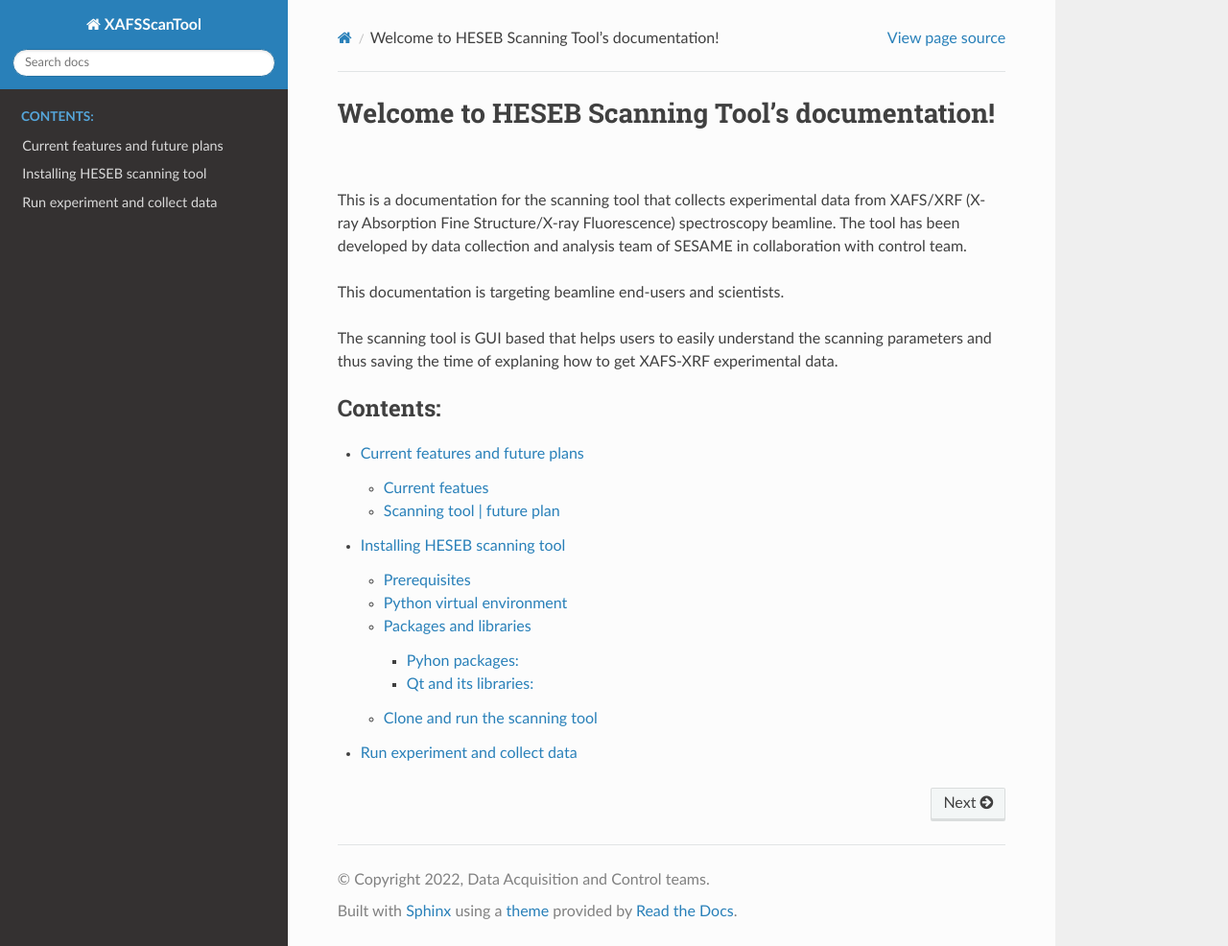
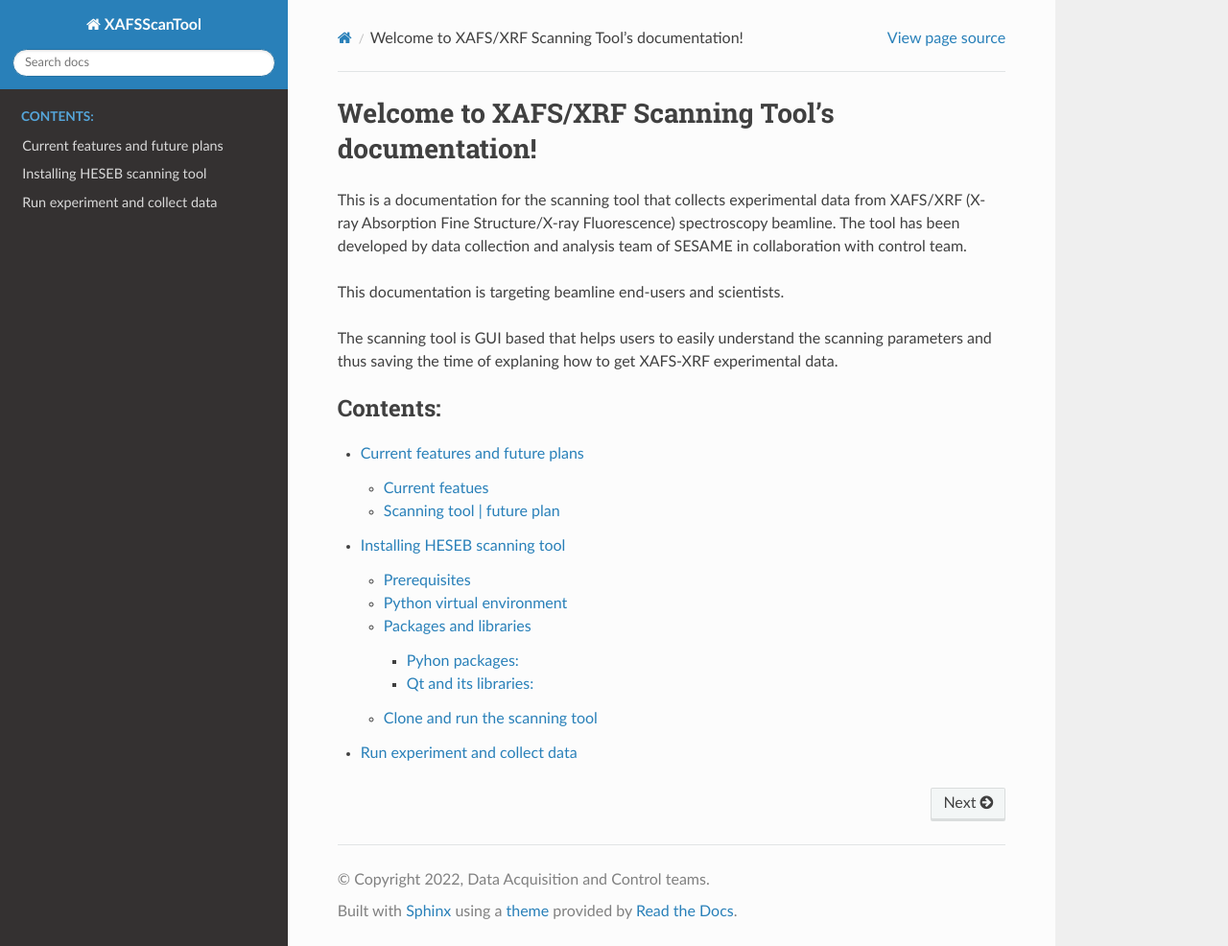
Before and after one commit to SESAME-Synchrotron/XAFSScanTool, a Sphinx documentation site: the page built from docs/source/index.rst, in a window 1280 px wide and 986 px high. Shown: the whole window at 96% size. Built offline with Sphinx 7.4.7 and the Read the Docs theme 2.0.0, drawn with Linux system fonts in a browser that asks for light colours.

Commit message:
Update index.rst

```diff
--- a/docs/source/index.rst
+++ b/docs/source/index.rst
@@ -1,10 +1,10 @@
-.. HESEB Scanning Tool documentation master file, created by
+.. XAFSXRF Scanning Tool documentation master file, created by
    sphinx-quickstart on Wed Jun 15 12:33:13 2022.
    You can adapt this file completely to your liking, but it should at least
    contain the root `toctree` directive.
 
-Welcome to HESEB Scanning Tool's documentation!
-===============================================
+Welcome to XAFS/XRF Scanning Tool's documentation!
+==================================================
 This is a documentation for the scanning tool that collects experimental data from XAFS/XRF (X-ray Absorption Fine Structure/X-ray Fluorescence) spectroscopy beamline. The tool has been developed by data collection and analysis team of SESAME in collaboration with control team.
 
 This documentation is targeting beamline end-users and scientists.
```
